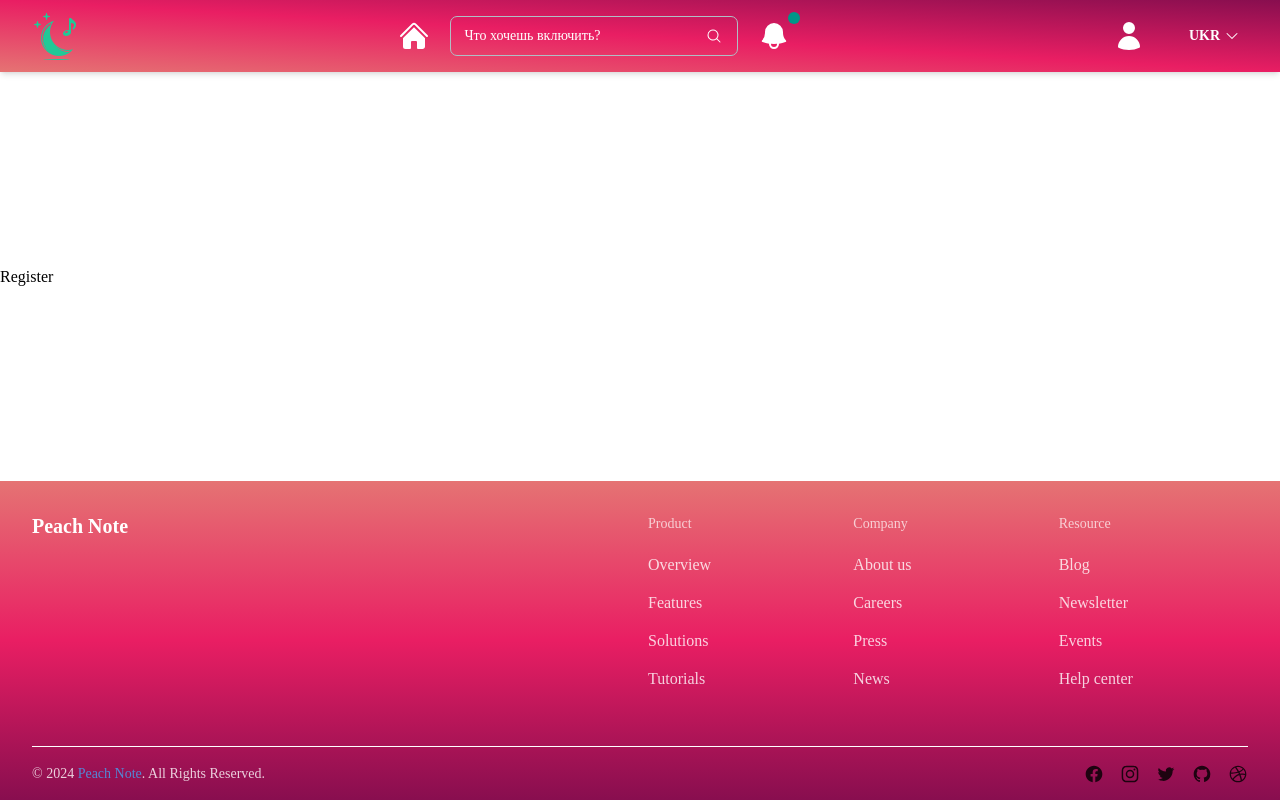
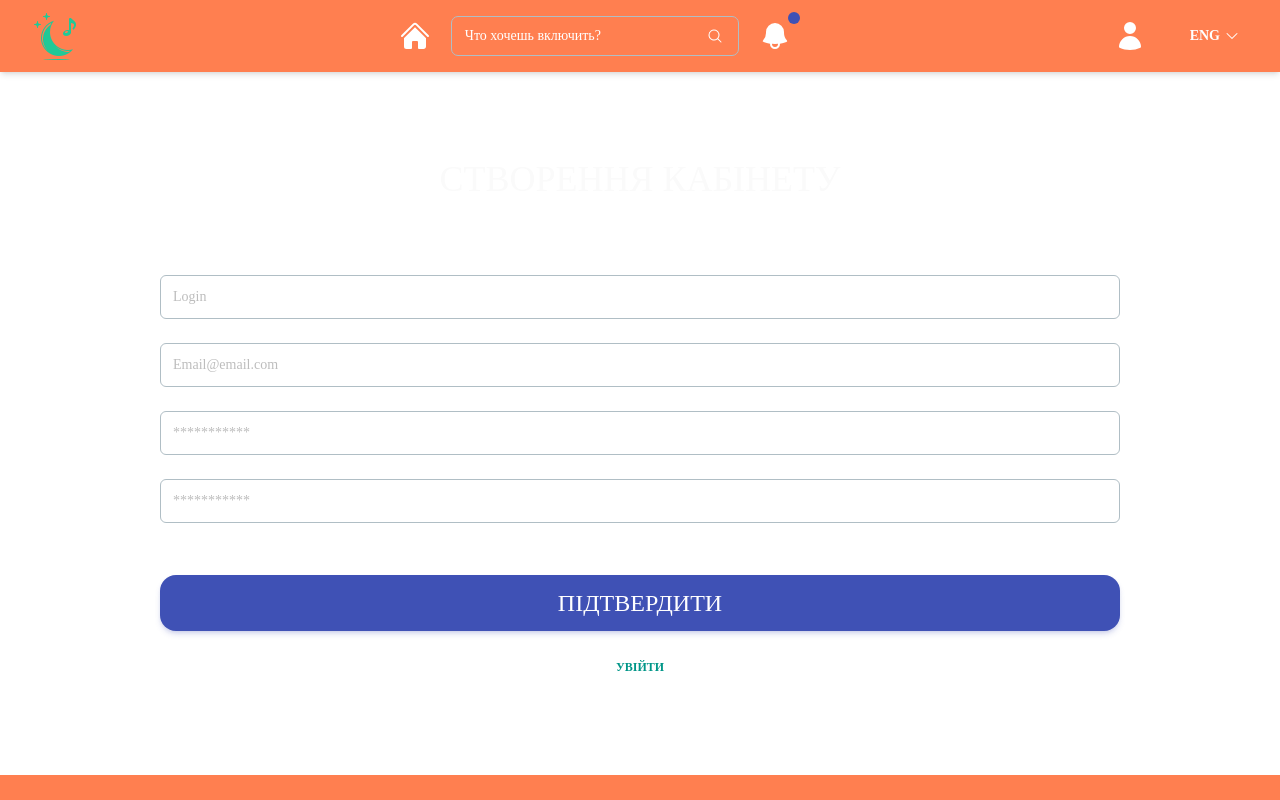
Before and after one commit to mishanyaeveryday/MusicBox, a React (Vite) app in the folder frontend/: page /register in a window 1280 px wide. Shown: the top 800 px of the page. Built offline with nearby package versions, Linux system fonts and the light colour scheme; a web font is replaced by a local one.

Commit message:
change of colors

```diff
--- a/frontend/src/components/Footer.jsx
+++ b/frontend/src/components/Footer.jsx
@@ -20,7 +20,7 @@ const currentYear = new Date().getFullYear();
 export default function Footer() {
   return (
     <footer
-  className="relative w-full bg-gradient-to-b from-red-300 via-pink-500 to-pink-900 text-white">
+  className="relative w-full bg-[#FF7F50] text-white">
   <div className="w-full px-8 pt-8">
     <div className="grid grid-cols-1 justify-between gap-4 md:grid-cols-2">
       <Typography variant="h5" className="mb-6 text-white">
--- a/frontend/src/components/Home.jsx
+++ b/frontend/src/components/Home.jsx
@@ -6,8 +6,8 @@ const Home = () => {
   return (
     <div>
             <div className="intro back1">
-                <Typography color="teal" variant="h1">Peach Note</Typography>
-                <Typography variant="p">Ми є спільнота мешканців, що забезпечує комфорт, безпеку та ефективне управління будинком.</Typography>
+                <Typography color="indigo" variant="h1">Peach Note</Typography>
+                <Typography variant="paragraph">Ми є спільнота мешканців, що забезпечує комфорт, безпеку та ефективне управління будинком.</Typography>
             </div>
 
             <div className="wimg">
@@ -35,6 +35,11 @@ const Home = () => {
                         </p>
                     </div>
                 </div>
+                <div className="achievements-container">
+                    <div className="achievements">
+                        <Button variant="solid" color="indigo">Start Listning</Button>
+                    </div>
+                </div>
             </div>
         </div>
   );
--- a/frontend/src/components/Navbar.jsx
+++ b/frontend/src/components/Navbar.jsx
@@ -9,22 +9,24 @@ import {
   Badge,
   Input,
 } from "@material-tailwind/react";
+import { useNavigate } from "react-router-dom";
 import icon from '../assets/images/iconS.png';
 import React, { useEffect, useState } from "react";
 import { Link } from "react-router-dom";
 import { BellIcon, ChevronDownIcon, HomeIcon, MagnifyingGlassIcon, UserIcon } from "@heroicons/react/24/solid";
 
 export function NavbarDark() {
-  const [language, setLanguage] = useState("UKR");
+  const [language, setLanguage] = useState("ENG");
+  const navigate = useNavigate();
 
   const handleLanguageChange = (lang) => {
     setLanguage(lang);
   };
   return (
     <Navbar
-      variant="gradient"
+      variant="solid"
       color="red"
-      className="from-red-300 via-pink-500 to-pink-900 px-4 py-3"
+      className="bg-[#FF7F50] px-4 py-3"
       style={{ minWidth: "100%", borderRadius: "0"}}
     >
       <div className="flex items-center justify-between w-full">
@@ -34,7 +36,7 @@ export function NavbarDark() {
 
         <div className="flex flex-wrap items-center justify-center gap-y-4 text-white">
           <div className="flex gap-1 md:mr-4">
-            <IconButton variant="text" color="white">
+            <IconButton onClick={() => navigate("/")} variant="text" color="white">
               <HomeIcon className="h-8 w-8" />
             </IconButton>
           </div>
@@ -53,8 +55,8 @@ export function NavbarDark() {
             </IconButton>
           </div>
           <div className="flex gap-1 md:ml-4">
-            <Badge content="" color="teal">
-              <IconButton variant="text" color="white">
+            <Badge content="" color="indigo">
+              <IconButton onClick={() => navigate("/notification")} variant="text" color="white">
                 <BellIcon className="h-8 w-8" />
               </IconButton>
             </Badge>
@@ -63,7 +65,7 @@ export function NavbarDark() {
 
         <div className="flex flex-wrap items-center justify-center gap-y-4 text-white">
           <div className="flex gap-1 md:mx-4">
-            <IconButton variant="text" color="white">
+            <IconButton onClick={() => navigate("/register")} variant="text" color="white">
               <UserIcon className="h-8 w-8" />
             </IconButton>
           </div>
--- a/frontend/src/components/Register.jsx
+++ b/frontend/src/components/Register.jsx
@@ -1,11 +1,93 @@
-import React from "react";
+import React, { useState } from "react";
+import { Card, Input, Button, Typography } from "@material-tailwind/react";
+import { Link } from "react-router-dom";
+import { useNavigate } from "react-router-dom";
 
-const Register = () => {
+const RegisterForm = () => {
+  const [formData, setFormData] = useState({
+    login: "",
+    email: "",
+    password: "",
+    confirmPassword: ""
+  });
+  const [message, setMessage] = useState("");
+  const navigate = useNavigate();
+
+  const handleChange = (e) => {
+    const { name, value } = e.target;
+    setFormData({ ...formData, [name]: value });
+  };
+
+  const handleSubmit = async (e) => {
+    e.preventDefault();
+    const { password, confirmPassword } = formData;
+
+    if (password !== confirmPassword) {
+      setMessage("Пароли не совпадают");
+      return;
+    }
+
+    try {
+      const response = await axios.post(`${import.meta.env.VITE_BACKEND_URL}/api/auth/register`, formData);
+      if (response.data.success) {
+        setMessage("Регистрация успешна!");
+        navigate("/login");
+      } else {
+        setMessage(response.data.message);
+      }
+    } catch (error) {
+      setMessage(error.response?.data?.message || "Ошибка регистрации пользователя");
+    }
+  };
+
   return (
-    <div>
-    <h1>Register</h1>
+    <div className="enterD centered" style={{ textAlign: "center" }}>
+      <Card color="transparent" shadow={false} style={{ height: "100%", justifyContent:"center"}}>
+      <div className="flex items-center ml-10 mt-5">
+          <Link className='text-white' size='sm' style={{ fontFamily: 'Arsenal' }} to={'/'}>
+            Головна&nbsp;&nbsp;{'>'}&nbsp;&nbsp;
+          </Link>
+          <Link className='underline text-white' size='sm' style={{ fontFamily: 'Arsenal' }}>
+            Кабінет
+          </Link>
+        </div>
+      <Typography variant="h2" style={{ fontFamily: 'Philosopher' }} className="text-gray-50 p-10 font-thin">
+          СТВОРЕННЯ КАБІНЕТУ
+        </Typography>
+        <center>
+          <form className="mt-8 mb-2 max-w-screen-lg" onSubmit={handleSubmit}>
+            <div className="mb-1 flex flex-col gap-6">
+              <div className="mb-1 flex flex-col gap-6">
+                <Input type="text" size="lg"
+                  placeholder="Login"
+                  className="placeholder:opacity-100 !border-t-blue-gray-200 focus:!border-t-gray-900 bg-white" name="login" value={formData.login} onChange={handleChange}  />
+                <Input type="email" size="lg"
+                  placeholder="Email@email.com"
+                  className="placeholder:opacity-100 !border-t-blue-gray-200 focus:!border-t-gray-900 bg-white" name="email" value={formData.email} onChange={handleChange}  />
+                <Input type="password" size="lg"
+                  placeholder="***********"
+                  className="placeholder:opacity-100 !border-t-blue-gray-200 focus:!border-t-gray-900 bg-white" name="password" value={formData.password} onChange={handleChange} />
+                <Input type="password" size="lg"
+                  placeholder="***********"
+                  className="placeholder:opacity-100 !border-t-blue-gray-200 focus:!border-t-gray-900 bg-white" name="confirmPassword" value={formData.confirmPassword} onChange={handleChange} />
+              </div>
+            </div>
+            <Button color="indigo" className="mt-12 text-white text-2xl rounded-2xl font-thin" fullWidth style={{ fontFamily: 'Philosopher' }}  type="submit" variant="solid">
+              Підтвердити
+            </Button>
+          </form>
+          {message && <p style={{ color: message.includes("успешна") ? "green" : "red" }}>{message}</p>}
+        </center>
+        <div className="flex flex-col items-center mb-20">
+        <Link to="/login" className='mx-10 p-2 underline text-white' size='sm' style={{ fontFamily: 'Arsenal' }}>
+            <Button color="teal" className="mx-5' size='sm'" variant="text">
+               УВІЙТИ
+            </Button>
+          </Link>
+          </div>
+      </Card>
     </div>
   );
 };
 
-export default Register;
+export default RegisterForm;
--- a/frontend/src/components/ScrollTop.jsx
+++ b/frontend/src/components/ScrollTop.jsx
@@ -36,7 +36,7 @@ export default function BasicExample() {
             className={` ${
               showButton ? `inline-block` : `hidden`
             } fixed bottom-[40px] right-[40px] p-3 text-red font-medium text-xs leading-tight uppercase rounded-full shadow-md hover:bg-blue-700 hover:shadow-lg focus:bg-blue-700 focus:shadow-lg focus:outline-none focus:ring-0 active:bg-blue-800 active:shadow-lg transition duration-150 ease-in-out`}
-            style={{ background: "#f3d5d5"}}
+            style={{ background: "white"}}
           >
             <svg
               aria-hidden="true"
@@ -48,7 +48,7 @@ export default function BasicExample() {
               viewBox="0 0 448 512"
             >
               <path
-                fill="teal"
+                fill="indigo"
                 d="M34.9 289.5l-22.2-22.2c-9.4-9.4-9.4-24.6 0-33.9L207 39c9.4-9.4 24.6-9.4 33.9 0l194.3 194.3c9.4 9.4 9.4 24.6 0 33.9L413 289.4c-9.5 9.5-25 9.3-34.3-.4L264 168.6V456c0 13.3-10.7 24-24 24h-32c-13.3 0-24-10.7-24-24V168.6L69.2 289.1c-9.3 9.8-24.8 10-34.3.4z"
               ></path>
             </svg>
```
